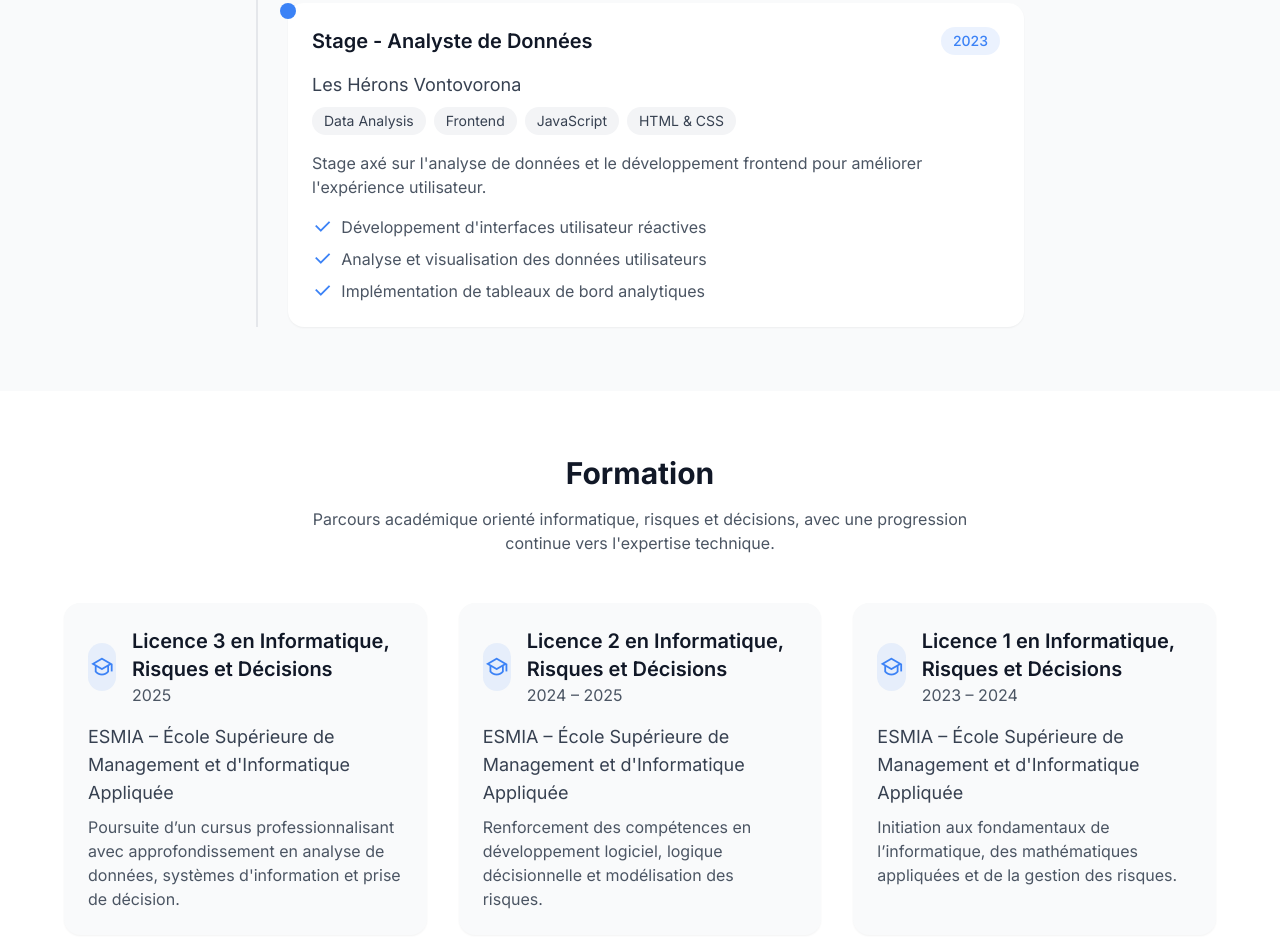
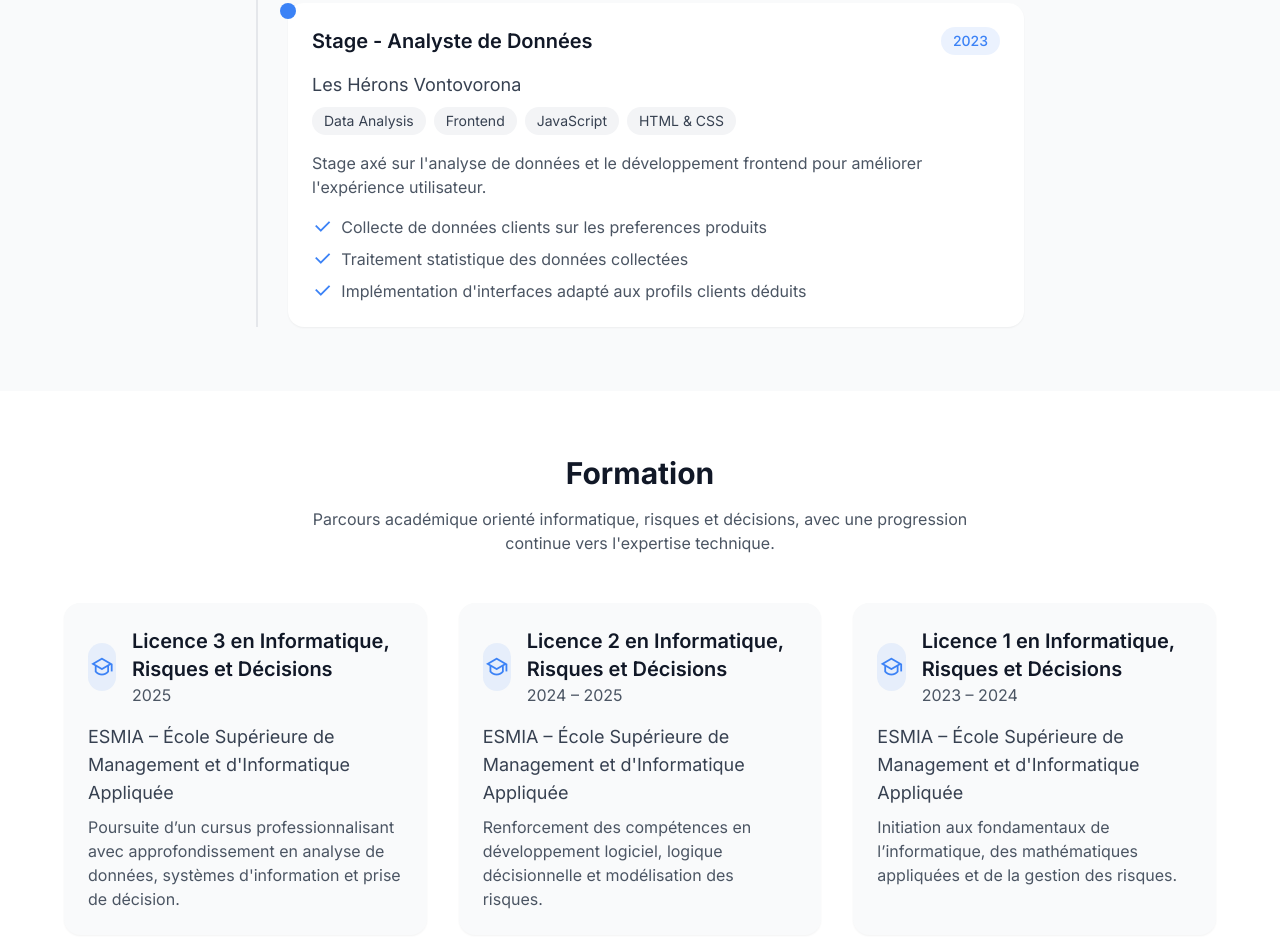
Before and after one commit to MixMaster2005/PortFolio, a plain HTML site: page index.html in a window 1280 px wide. Shown: the part 3245-4190 px from the top of the page. Drawn offline with nearby package versions, Linux system fonts and the light colour scheme.

Commit message:
expérience pro

```diff
--- a/index.html
+++ b/index.html
@@ -817,15 +817,15 @@
                             <ul class="space-y-2 text-gray-600">
                                 <li class="flex items-start">
                                     <i class="ri-check-line ri-lg text-primary mt-1 mr-2"></i>
-                                    <span>Développement d'interfaces utilisateur réactives</span>
+                                    <span>Collecte de données clients sur les preferences produits</span>
                                 </li>
                                 <li class="flex items-start">
                                     <i class="ri-check-line ri-lg text-primary mt-1 mr-2"></i>
-                                    <span>Analyse et visualisation des données utilisateurs</span>
+                                    <span>Traitement statistique des données collectées</span>
                                 </li>
                                 <li class="flex items-start">
                                     <i class="ri-check-line ri-lg text-primary mt-1 mr-2"></i>
-                                    <span>Implémentation de tableaux de bord analytiques</span>
+                                    <span>Implémentation d'interfaces adapté aux profils clients déduits</span>
                                 </li>
                             </ul>
                         </div>
```
